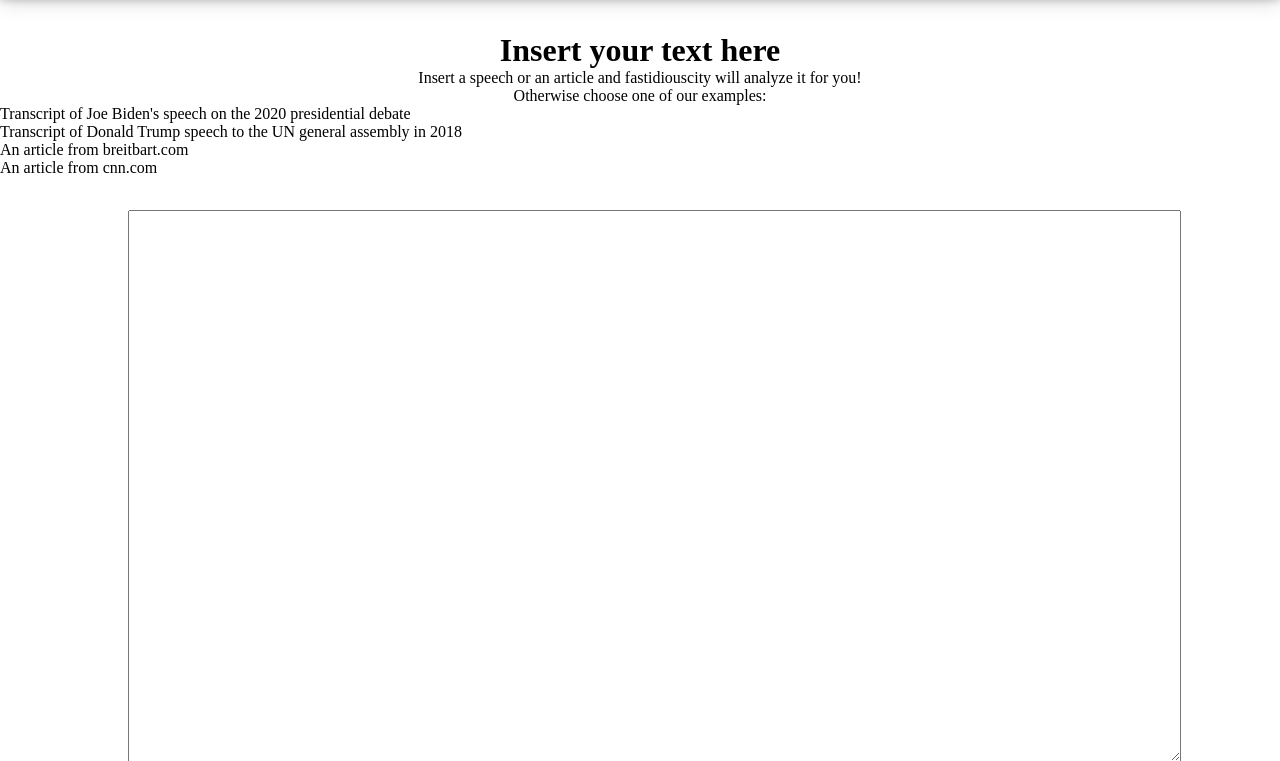
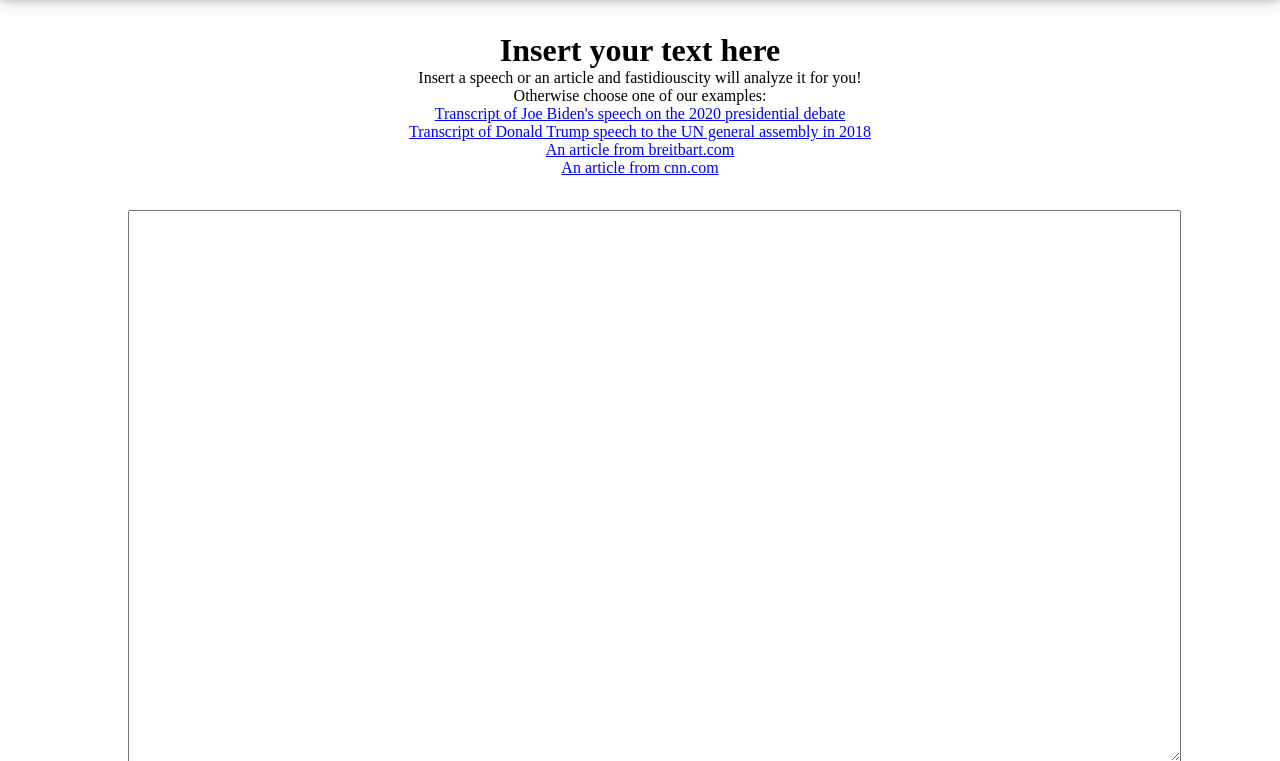
Before and after one commit to steflyx/fastidiouscity, a Flask app: page / in a window 1280 px wide. Shown: the part 70-831 px from the top of the page. Run offline with Flask 2, Linux system fonts and the light colour scheme; parts of the project's set-up code (start-up, migrations or seed data) failed here and were passed over.

Commit message:
Update main.css

```diff
--- a/static/css/main.css
+++ b/static/css/main.css
@@ -34,6 +34,12 @@ form{
 	margin-top: 2.5em;
 	padding: 1em;
 	margin-left: 10%;
+}
+
+#example-list{
+	text-align: center;
+	text-decoration: underline;
+	color: blue;
 }
 
 input{
```
